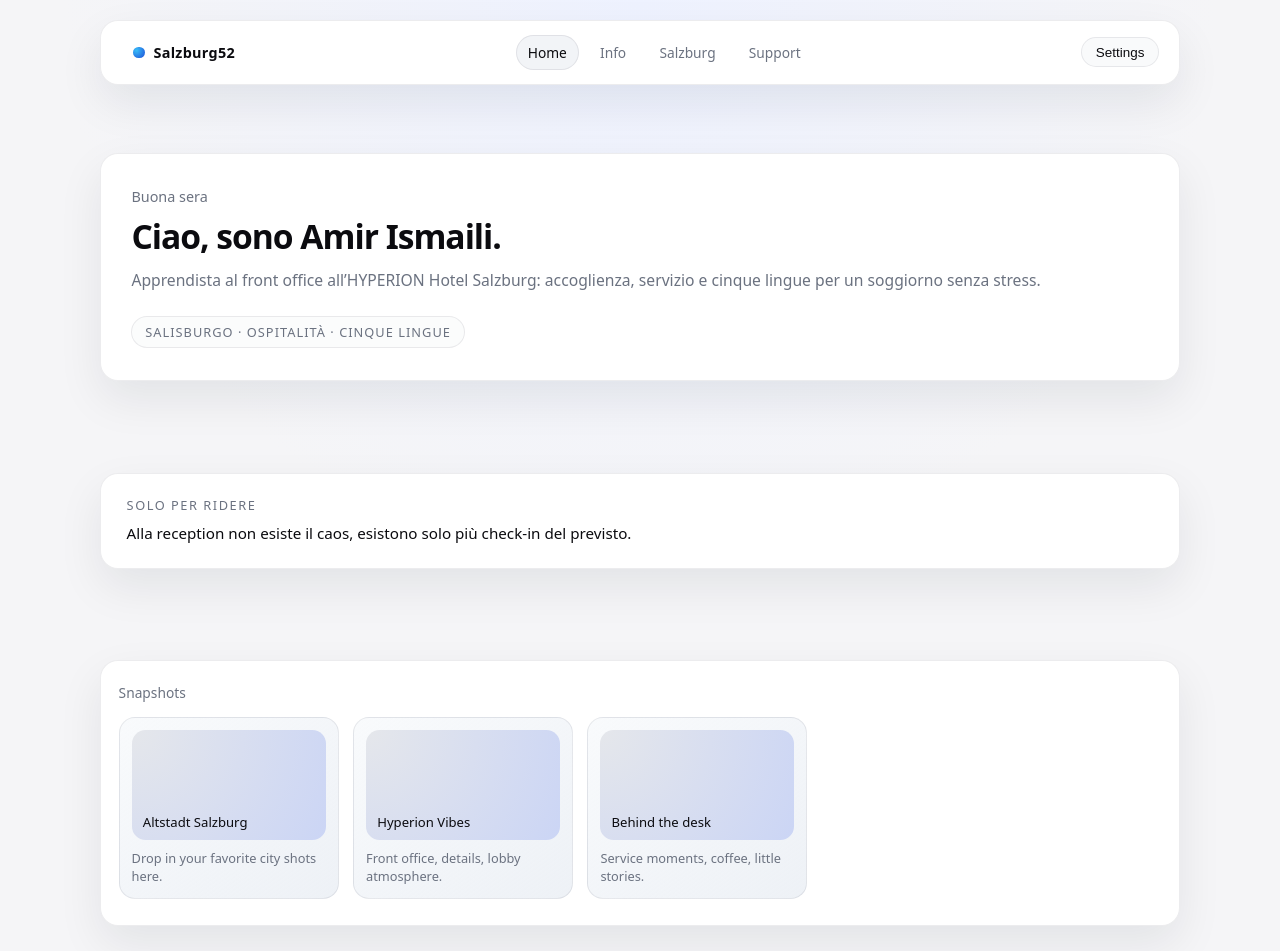
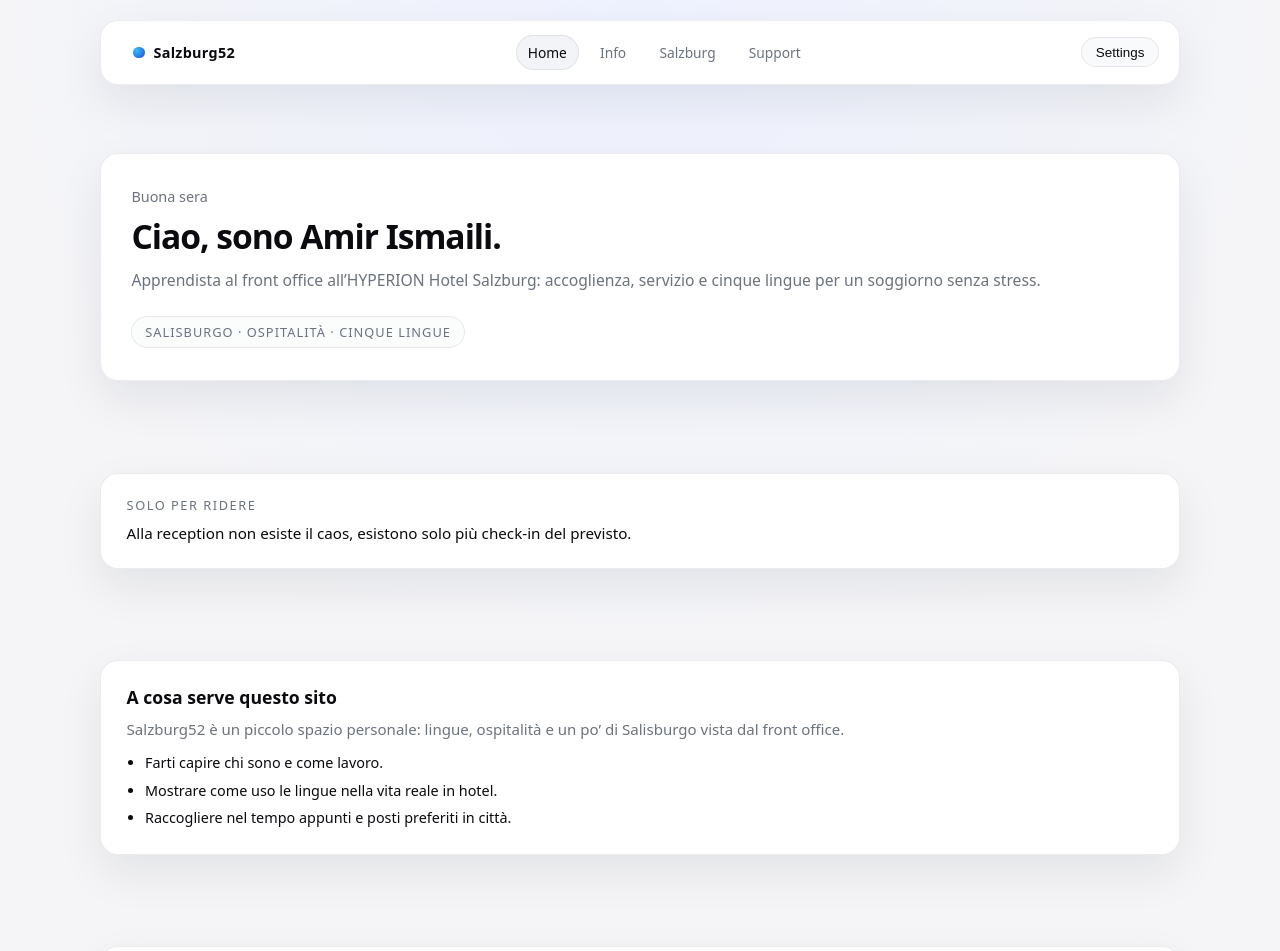
Before and after one commit to luv2loot/salzburg52, a Next.js app: page /it in a window 1280 px wide. Shown: the top 951 px of the page. Built offline with nearby package versions, Linux system fonts and the light colour scheme.

Commit message:
Update page.js

```diff
--- a/app/it/page.js
+++ b/app/it/page.js
@@ -102,7 +102,7 @@ export default function ItHomePage() {
           lang={LANG}
         />
 
-        {snippet && (
+                {snippet && (
           <section className="app-shell snippet-root">
             <div className="surface snippet-inner">
               <p className="snippet-label text-muted">
@@ -117,7 +117,23 @@ export default function ItHomePage() {
           </section>
         )}
 
+        <section className="app-shell feature-root">
+          <div className="surface feature-inner">
+            <h2 className="feature-title">A cosa serve questo sito</h2>
+            <p className="feature-text">
+              Salzburg52 è un piccolo spazio personale: lingue, ospitalità e un
+              po&rsquo; di Salisburgo vista dal front office.
+            </p>
+            <ul className="feature-list">
+              <li>Farti capire chi sono e come lavoro.</li>
+              <li>Mostrare come uso le lingue nella vita reale in hotel.</li>
+              <li>Raccogliere nel tempo appunti e posti preferiti in città.</li>
+            </ul>
+          </div>
+        </section>
+
         <MediaStrip />
+
       </main>
       <Footer lang={LANG} />
 
```
